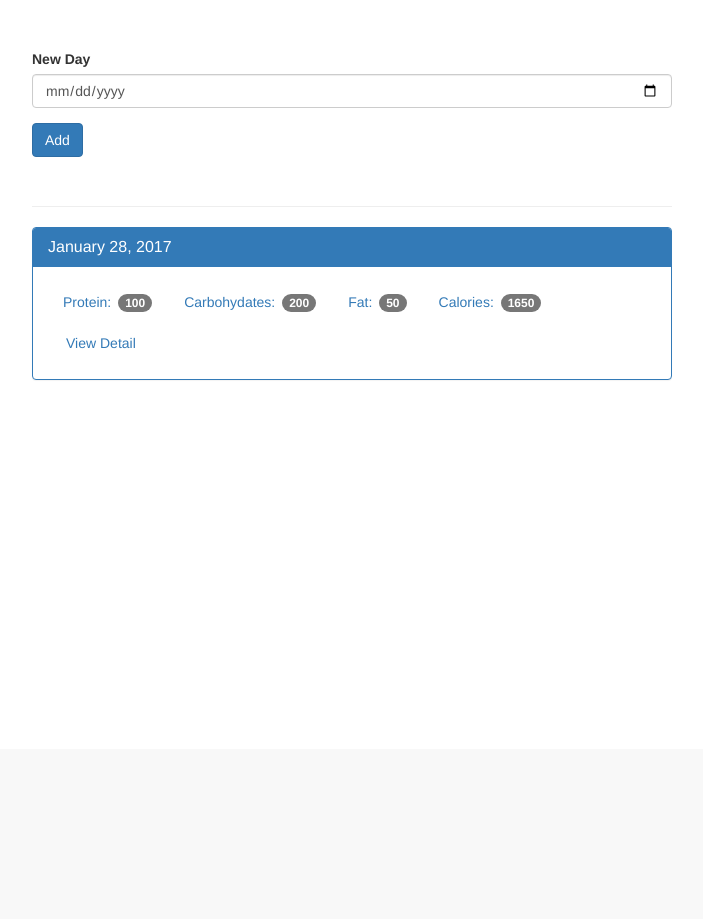
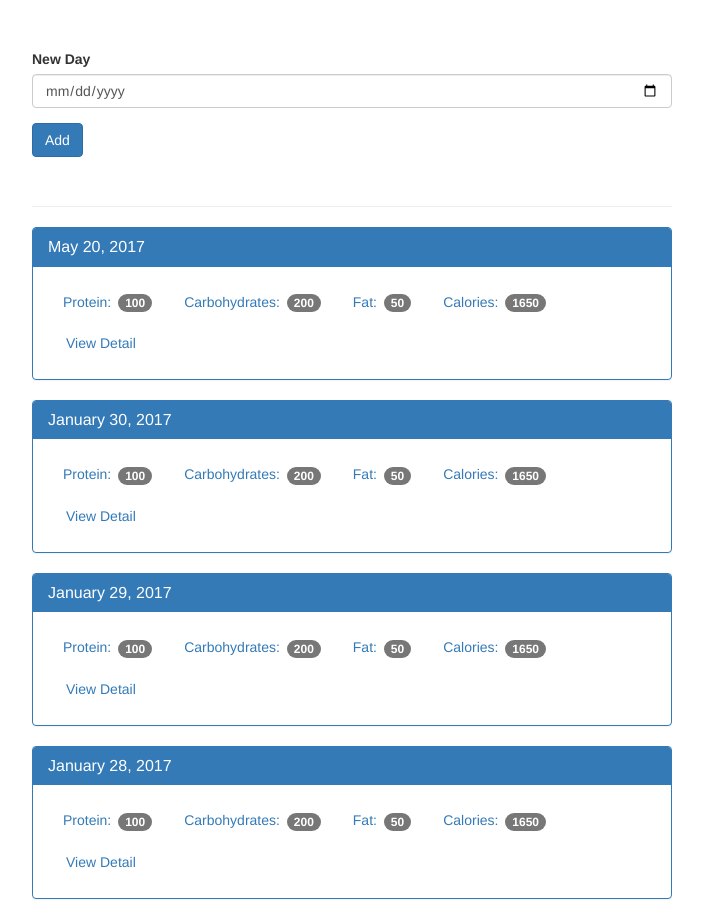
Before and after one commit to dev-niraj/Food-Tracker-App, a Flask app: page / in a window 1280 px wide. Shown: the part 51-970 px from the top of the page, without its empty margins (288-991 px from the left). Before the commit the page ends 431 px from the top, so only its background shows below. Run offline with Flask 2, Linux system fonts and the light colour scheme; data comes from the database, SQL or seed files in the repository; both versions use the stored data as it was after the commit; some libraries are stand-ins or nearby versions.

Commit message:
links added

```diff
--- a/app.py
+++ b/app.py
@@ -1,6 +1,7 @@
+import sqlite3
+from datetime import datetime
+
 from flask import Flask, render_template, g, request
-import sqlite3
-import requests
 
 app = Flask(__name__)
 
@@ -12,7 +13,7 @@ def connect_db():
 
 
 def get_db():
-    if not hasattr(g, 'sqlite3_db'):
+    if not hasattr(g, 'sqlite_db'):
         g.sqlite_db = connect_db()
     return g.sqlite_db
 
@@ -23,29 +24,96 @@ def close_db(error):
         g.sqlite_db.close()
 
 
-@app.route('/')
+@app.route('/', methods=['POST', 'GET'])
 def index():
-    return render_template('home.html')
+    db = get_db()
+
+    if request.method == 'POST':
+        date = request.form['date']  # assuming the date is in YYYY-MM-DD format
+
+        dt = datetime.strptime(date, '%Y-%m-%d')
+        database_date = datetime.strftime(dt, '%Y%m%d')
+
+        db.execute('insert into log_date (entry_date) values (?)', [database_date])
+        db.commit()
+
+    cur = db.execute('select entry_date from log_date order by entry_date desc')
+    results = cur.fetchall()
+
+    date_results = []
+
+    for i in results:
+        single_date = {}
+
+        single_date['entry_date'] = i['entry_date']
+
+        d = datetime.strptime(str(i['entry_date']), '%Y%m%d')
+        single_date['pretty_date'] = datetime.strftime(d, '%B %d, %Y')
+
+        date_results.append(single_date)
+
+    return render_template('home.html', results=date_results)
 
 
-@app.route('/view')
-def view():
-    return render_template('day.html')
+@app.route('/view/<date>', methods=['GET', 'POST'])  # date is going to be 20170520
+def view(date):
+    db = get_db()
+
+    cur = db.execute('select id, entry_date from log_date where entry_date = ?', [date])
+    date_result = cur.fetchone()
+
+    if request.method == 'POST':
+        db.execute('insert into food_date (food_id, log_date_id) values (?, ?)',
+                   [request.form['food-select'], date_result['id']])
+        db.commit()
+
+    d = datetime.strptime(str(date_result['entry_date']), '%Y%m%d')
+    pretty_date = datetime.strftime(d, '%B %d, %Y')
+
+    food_cur = db.execute('select id, name from food')
+    food_results = food_cur.fetchall()
+
+    log_cur = db.execute(
+        'select food.name, food.protein, food.carbohydrates, \
+        food.fat, food.calories from log_date join food_date on \
+        food_date.log_date_id = log_date.id join food on \
+        food.id = food_date.food_id where log_date.entry_date = ?',
+        [date])
+    log_results = log_cur.fetchall()
+
+    totals = {}
+    totals['protein'] = 0
+    totals['carbohydrates'] = 0
+    totals['fat'] = 0
+    totals['calories'] = 0
+
+    for food in log_results:
+        totals['protein'] += food['protein']
+        totals['carbohydrates'] += food['carbohydrates']
+        totals['fat'] += food['fat']
+        totals['calories'] += food['calories']
+
+    return render_template('day.html', entry_date=date_result['entry_date'], pretty_date=pretty_date,
+                           food_results=food_results, log_results=log_results, totals=totals)
 
 
 @app.route('/food', methods=['GET', 'POST'])
 def food():
     db = get_db()
+
     if request.method == 'POST':
         name = request.form['food-name']
         protein = int(request.form['protein'])
-        carbs = int(request.form['carbohydrates'])
+        carbohydrates = int(request.form['carbohydrates'])
         fat = int(request.form['fat'])
-        calories = protein * 4 + carbs * 4 + fat * 9
-        db.execute('INSERT INTO food (name, protein, carbohydrates, calories) VALUES (?, ?, ?, ?)',
-                   [name, protein, carbs, calories])
+
+        calories = protein * 4 + carbohydrates * 4 + fat * 9
+
+        db.execute('insert into food (name, protein, carbohydrates, fat, calories) values (?, ?, ?, ?, ?)', \
+                   [name, protein, carbohydrates, fat, calories])
         db.commit()
-    cur = db.execute('SELECT name, protein, carbohydrates, calories FROM food')
+
+    cur = db.execute('select name, protein, carbohydrates, fat, calories from food')
     results = cur.fetchall()
 
     return render_template('add_food.html', results=results)
--- a/food-tracker.sql
+++ b/food-tracker.sql
@@ -8,11 +8,12 @@ create table food (
     name text not null,
     protein integer not null,
     carbohydrates integer not null,
+    fat integer not null,
     calories integer not null
 );
 
 create table food_date (
     food_id integer not null,
     log_date_id integer not null,
-    primary key (food_id, log_date_id)
+    primary key(food_id, log_date_id)
 );
--- a/templates/home.html
+++ b/templates/home.html
@@ -37,28 +37,29 @@
           <form method="POST" action="/">
             <div class="form-group">
               <label for="new-day">New Day</label>
-              <input type="date" class="form-control" id="new-day">
+              <input type="date" class="form-control" name="date" id="new-day">
             </div>
 
             <button type="submit" class="btn btn-primary">Add</button>
           </form>
 
           <div class="page-header"></div>
-
+         {% for r in results %}
           <div class="panel panel-primary">
             <div class="panel-heading">
-              <h3 class="panel-title">January 28, 2017</h3>
+              <h3 class="panel-title">{{r.pretty_date}}</h3>
             </div>
             <div class="panel-body">
               <ul class="nav nav-pills" role="tablist">
                 <li><a>Protein: <span class="badge">100</span></a></li>
-                <li><a>Carbohydates: <span class="badge">200</span></a></li>
+                <li><a>Carbohydrates: <span class="badge">200</span></a></li>
                 <li><a>Fat: <span class="badge">50</span></a></li>
                 <li><a>Calories: <span class="badge">1650</span></a></li>
-                <li><a href="#" type="button" class="btn btn-link">View Detail</a></li>
+                <li><a href="{{ url_for('view', date=r.entry_date) }}" type="button" class="btn btn-link">View Detail</a></li>
               </ul>
             </div>
           </div>
+          {% endfor %}
         </div>
       </div>
 
```
Also changed, not shown: templates/day.html (+13 -11 lines), food-log.db (added).
